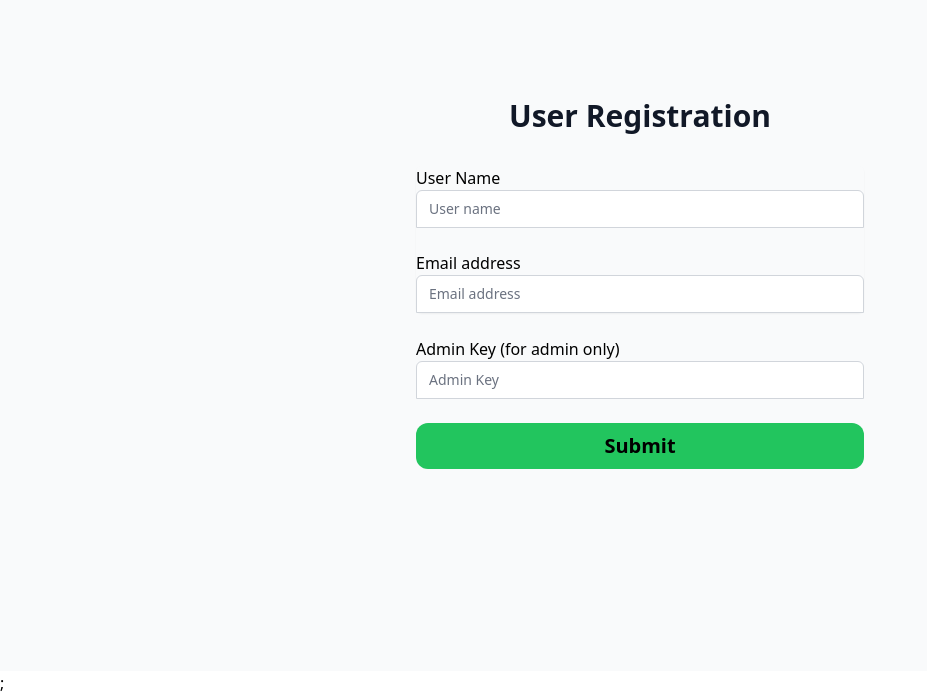
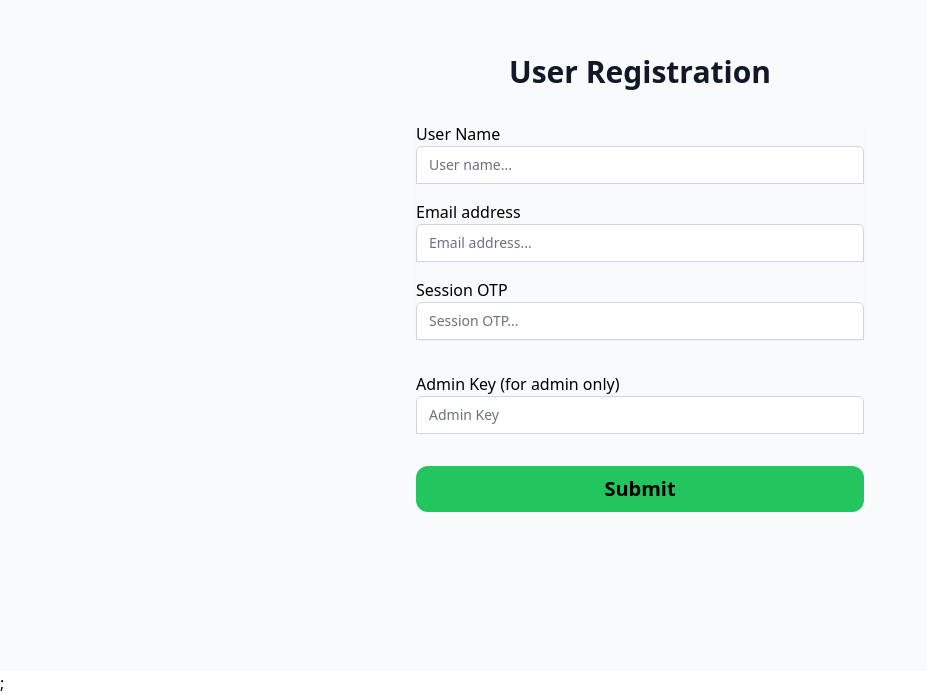
Before and after one commit to yaju09/dinqiz, a Next.js app: page / in a window 1280 px wide. Shown: the part 129-824 px from the top of the page, without its empty margins (0-927 px from the left). Built offline with nearby package versions, Linux system fonts and the light colour scheme.

Commit message:
improvement: Added session otp for session.

```diff
--- a/components/TopNavLayout.js
+++ b/components/TopNavLayout.js
@@ -22,6 +22,7 @@ function TopNavLayout({ children }) {
   function signOutHandler() {
     window.sessionStorage.removeItem("admin_key");
     window.sessionStorage.removeItem("quiz_user_email");
+    window.sessionStorage.removeItem("user_otp");
     router.push("/");
   }
 
--- a/constants/node-api.js
+++ b/constants/node-api.js
@@ -1,4 +1,6 @@
 export const SESSION_ENDPOINT = `/api/pscale/session`;
+export const SESSION_WITH_OTP_ENDPOINT = (session_otp) =>
+  `/api/pscale/session-otp/${session_otp}`;
 export const SESSION_UPDATE_ENDPOINT = (session_id) =>
   `/api/pscale/session/${session_id}`;
 export const USER_ENDPOINT = `/api/pscale/user`;
--- /dev/null
+++ b/pages/api/pscale/session-otp/[session_otp]/index.js
@@ -0,0 +1,37 @@
+// prisma
+import prisma from "../../../../../../lib/prisma";
+
+const sessionUpdateHandler = async (req, res) => {
+  const { body, method } = req;
+  const { session_otp } = req.query;
+  switch (method) {
+    case "POST":
+      try {
+        let payload = body;
+
+        const sessionUpdateResponse = await prisma.session.update({
+          where: { session_otp: parseInt(session_otp) },
+          data: payload,
+        });
+
+        if (!sessionUpdateResponse)
+          throw new Error("Could not update session.");
+
+        res.status(200).json({
+          status: "success",
+          data: sessionUpdateResponse,
+        });
+      } catch (error) {
+        res
+          .status(400)
+          .json({ status: "error", code: error.code, message: error.message });
+      }
+      break;
+
+    default:
+      res.setHeader("Allow", ["POST"]);
+      res.status(405).end(`Method ${method} Not Allowed`);
+  }
+};
+
+export default sessionUpdateHandler;
--- a/pages/api/pscale/session/index.js
+++ b/pages/api/pscale/session/index.js
@@ -8,7 +8,7 @@ const sessionCreateHandler = async (req, res) => {
     case "POST":
       try {
         let payload = body;
-
+        console.log("======node", payload.session_otp);
         const sessionCreateResponse = await prisma.session.create({
           data: payload,
         });
@@ -31,7 +31,7 @@ const sessionCreateHandler = async (req, res) => {
       try {
         const sessionResponse = await prisma.session.findFirst({
           orderBy: {
-            id: "desc"
+            id: "desc",
           },
         });
 
--- a/pages/index.js
+++ b/pages/index.js
@@ -18,13 +18,9 @@ function UserRegistration() {
   //global context
   const { userName, setUserName, setCurrentUserId } = useContext(GlobalContext);
 
-  useEffect(() => {
-    const userEmail = window.sessionStorage.getItem("quiz_user_email");
-    if (userEmail == quizAdminKey) router.push("/question");
-  }, [router]);
-
   //local states
   const [email, setEmail] = useState("");
+  const [userOTP, setUserOTP] = useState("");
   const [adminKey, setAdminKey] = useState("");
   const [loader, setLoader] = useState(false);
 
@@ -49,6 +45,7 @@ function UserRegistration() {
       .then((response) => {
         window.sessionStorage.setItem("quiz_user_email", email);
         window.sessionStorage.setItem("admin_key", adminKey);
+        window.sessionStorage.setItem("user_otp", userOTP);
         setCurrentUserId(response.data.id);
         setLoader(false);
         router.push("/welcome");
@@ -64,15 +61,15 @@ function UserRegistration() {
       <Head>
         <title>Registration Page</title>
       </Head>
-      <div className="max-w-md w-full space-y-8">
+      <div className="max-w-md w-full ">
         <div>
           <h2 className="mt-6 text-center text-3xl font-semibold text-gray-900">
             User Registration
           </h2>
         </div>
-        <form className="mt-8 space-y-6" onSubmit={handleSubmit}>
-          <div className="rounded-md shadow-sm -space-y-px">
-            <div className="my-6">
+        <form className="mt-8" onSubmit={handleSubmit}>
+          <div className="rounded-md shadow-sm ">
+            <div className="my-4">
               <label>User Name</label>
               <input
                 id="user-name"
@@ -81,11 +78,11 @@ function UserRegistration() {
                 required
                 value={userName}
                 onChange={(event) => setUserName(event.target.value)}
-                className="appearance-none rounded-none relative block w-full px-3 py-2 border border-gray-300 placeholder-gray-500 text-gray-900 rounded-t-md focus:outline-none focus:ring-indigo-500 focus:border-indigo-500 focus:z-10 sm:text-sm"
-                placeholder="User name"
+                className="rounded-none  w-full px-3 py-2 border border-gray-300 placeholder-gray-500 text-gray-900 rounded-t-md focus:outline-none focus:ring-indigo-500 focus:border-indigo-500 focus:z-10 sm:text-sm"
+                placeholder="User name..."
               />
             </div>
-            <div className="my-6">
+            <div className="my-4">
               <label>Email address</label>
               <input
                 id="email-address"
@@ -94,13 +91,25 @@ function UserRegistration() {
                 required
                 value={email}
                 onChange={(event) => setEmail(event.target.value)}
-                className="appearance-none rounded-none relative block w-full px-3 py-2 border border-gray-300 placeholder-gray-500 text-gray-900 rounded-t-md focus:outline-none focus:ring-indigo-500 focus:border-indigo-500 focus:z-10 sm:text-sm"
-                placeholder="Email address"
+                className="rounded-none  w-full px-3 py-2 border border-gray-300 placeholder-gray-500 text-gray-900 rounded-t-md focus:outline-none focus:ring-indigo-500 focus:border-indigo-500 focus:z-10 sm:text-sm"
+                placeholder="Email address..."
+              />
+            </div>
+            <div className="my-4">
+              <label>Session OTP</label>
+              <input
+                id="user-otp"
+                name="user_otp"
+                type="user_otp"
+                value={userOTP}
+                onChange={(event) => setUserOTP(event.target.value)}
+                className=" rounded-none  w-full px-3 py-2 border border-gray-300 placeholder-gray-500 text-gray-900 rounded-t-md focus:outline-none focus:ring-indigo-500 focus:border-indigo-500 focus:z-10 sm:text-sm"
+                placeholder="Session OTP..."
               />
             </div>
           </div>
 
-          <div className="my-6">
+          <div className="my-8">
             <label>{"Admin Key (for admin only)"}</label>
             <input
               id="admin_key"
--- a/pages/question.js
+++ b/pages/question.js
@@ -37,9 +37,10 @@ function Question() {
     const timer = setTimeout(() => {
       setRemainingTime(questionDurationInSeconds);
     }, remainingTime * 1000);
-
+    const user_otp = window.sessionStorage.getItem("user_opt");
+    if (!user_otp) return;
     const interval = setInterval(() => {
-      fetch(pscaleAPI.SESSION_ENDPOINT, {
+      fetch(pscaleAPI.SESSION_WITH_OTP_ENDPOINT(user_otp), {
         method: "GET",
         headers: { "Content-Type": "application/json" },
       })
@@ -130,7 +131,7 @@ function Question() {
             return response.json();
           }
         })
-        .then((response) => { })
+        .then((response) => {})
         .catch((err) => {
           // Catch and display errors
         });
@@ -147,8 +148,9 @@ function Question() {
             <Clock className="w-8 h-6" />
             <div>
               {" "}
-              {`00:${remainingTime > 9 ? remainingTime : "0" + String(remainingTime)
-                }`}
+              {`00:${
+                remainingTime > 9 ? remainingTime : "0" + String(remainingTime)
+              }`}
             </div>
           </div>
           {questionData.length > 0 && (
--- a/pages/welcome.js
+++ b/pages/welcome.js
@@ -1,4 +1,4 @@
-import React, { useContext, useState, useEffect } from "react";
+import React, { useContext, useState, useEffect, useCallback } from "react";
 //router
 import { useRouter } from "next/router";
 // component
@@ -22,6 +22,7 @@ function Welcome() {
   //local state
   const [adminKey, setAdminKey] = useState("");
   const [loader, setLoader] = useState(false);
+  const [sessionOTP, setSessionOTP] = useState(null);
 
   useEffect(() => {
     const savedAdminKey = window.sessionStorage.getItem("admin_key");
@@ -29,6 +30,21 @@ function Welcome() {
       setAdminKey(savedAdminKey);
     }
   }, []);
+
+  //browser back button has been disabled
+  useEffect(() => {
+    router.beforePopState(({ as }) => {
+      if (as !== router.asPath) {
+        history.forward();
+        return false;
+      }
+      return true;
+    });
+
+    return () => {
+      router.beforePopState(() => true);
+    };
+  }, [router]);
 
   // for non admin only
   useEffect(() => {
@@ -58,11 +74,16 @@ function Welcome() {
   }, [router, adminKey, setCurrentSessionId]);
 
   //for admin only
-  function routeChangeHandler() {
+  const routeChangeHandler = useCallback(() => {
+    if (!sessionOTP) {
+      alert("Please provide session OTP");
+      return;
+    }
     let payload = {};
 
     payload = {
       current_question_index: 0,
+      session_otp: sessionOTP,
     };
     setLoader(true);
     fetch(pscaleAPI.SESSION_ENDPOINT, {
@@ -85,7 +106,7 @@ function Welcome() {
 
         // Catch and display errors
       });
-  }
+  }, [router, sessionOTP, setCurrentSessionId]);
 
   return (
     <>
@@ -96,6 +117,20 @@ function Welcome() {
               {`Hello ${userName}, Welcome to ML Quiz`}
             </div>
             {quizAdminKey == adminKey && (
+              <>
+                <div className="mt-4 flex flex-col justify-center items-center">
+                  <div className="text-lg">Session OTP</div>
+                  <div className="w-2/5 border border-solid rounded border-gray-500">
+                    <input
+                      className=" border-gray-300 rounded-md  outline-none"
+                      type="text"
+                      value={sessionOTP}
+                      required
+                      onChange={(event) => setSessionOTP(event.target.value)}
+                    />
+                  </div>
+                </div>
+
                 <div className="my-6 flex justify-center">
                   <button
                     onClick={routeChangeHandler}
@@ -104,6 +139,7 @@ function Welcome() {
                     {`${loader ? "Starting..." : "Start Quiz"}`}
                   </button>
                 </div>
+              </>
             )}
           </div>
         </div>
```
Also changed, not shown: 1 other file (tests, documents, lock files or other folders). Lines whose indentation alone changed are shown as unchanged.
